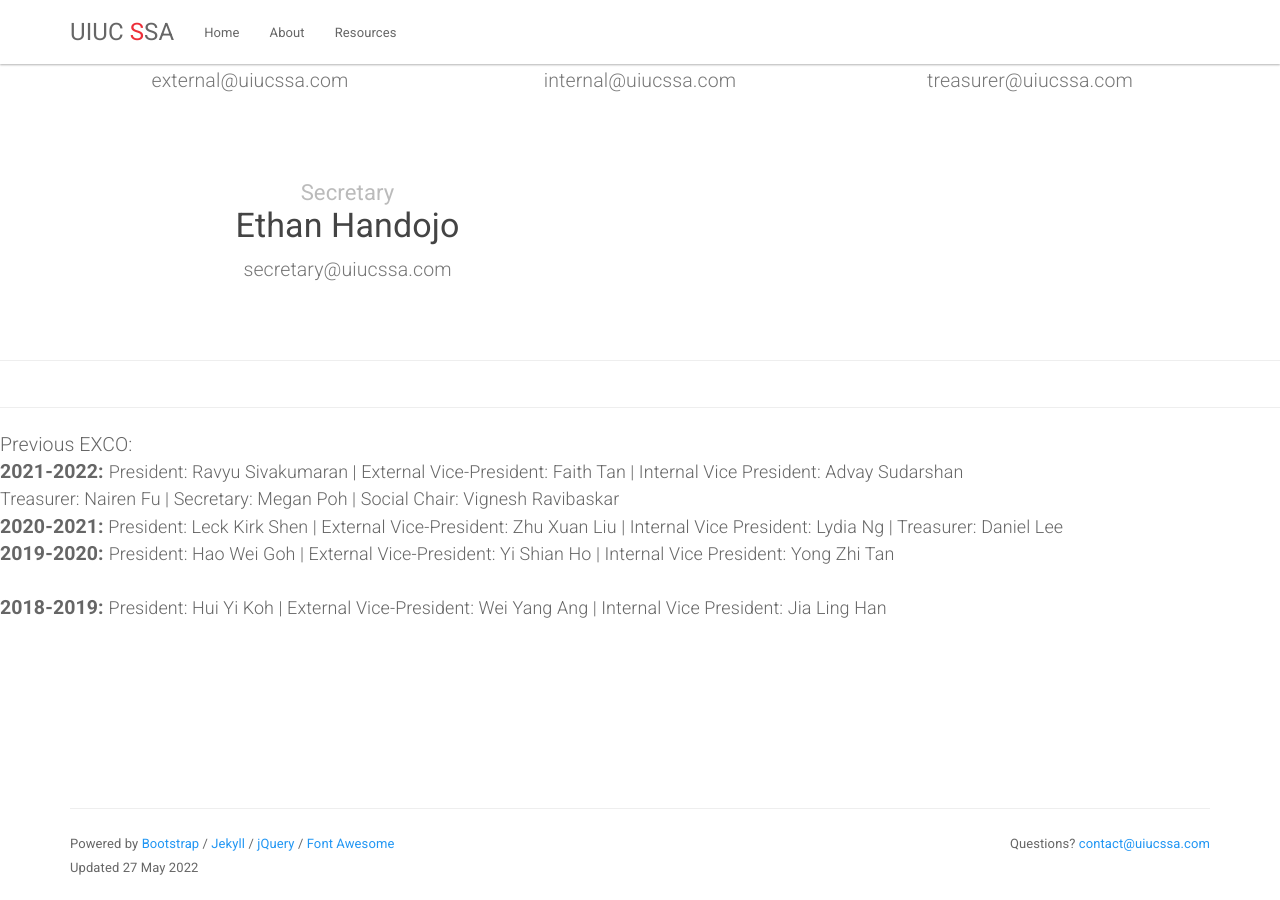
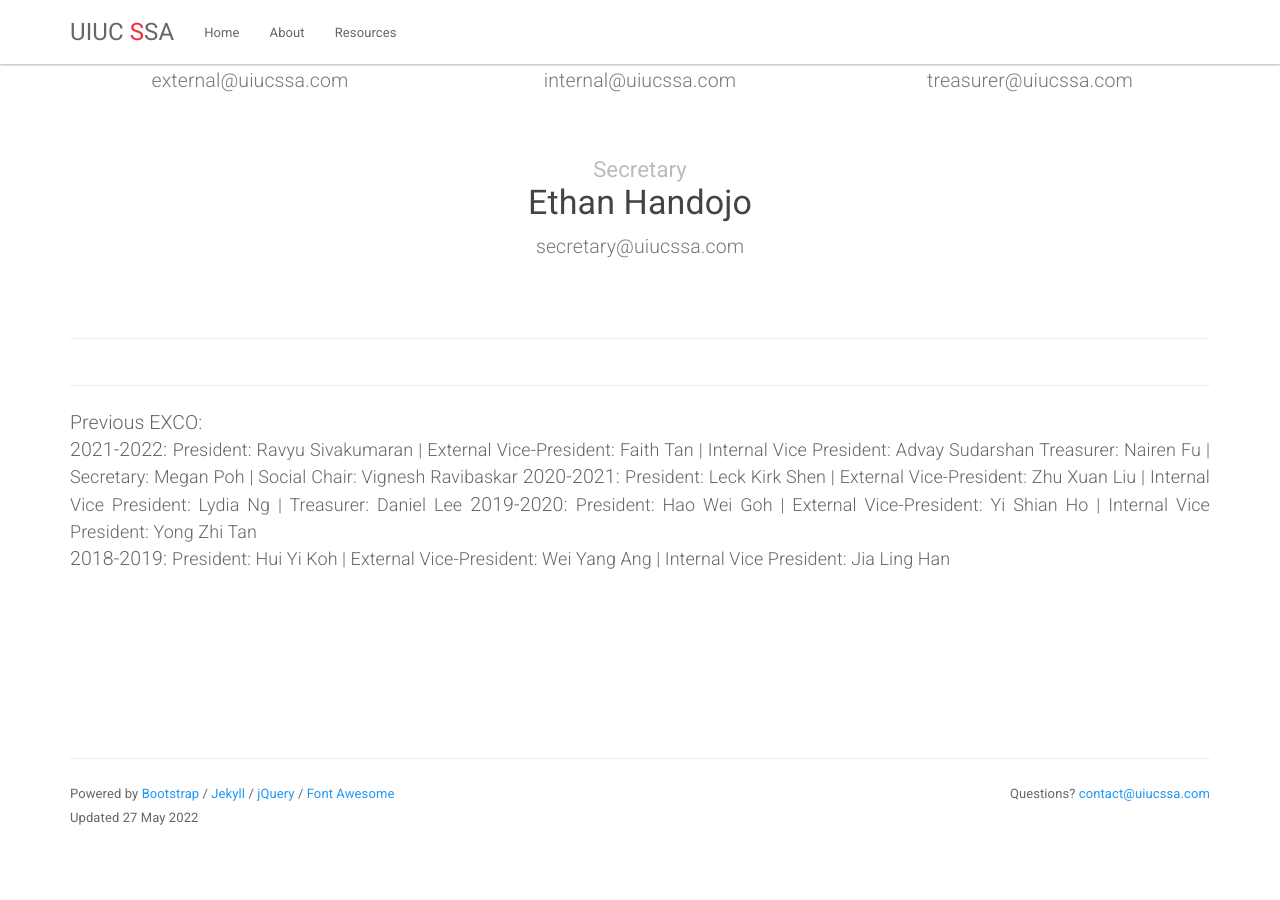
Before and after one commit to uiucssa/uiucssa.github.io, a Jekyll site: the page built from about.html, in a window 1280 px wide and 900 px high, scrolled down 1275 px. Built offline with Jekyll 4.4.1, drawn with Linux system fonts in a browser that asks for light colours; after the commit the page ends 2125 px from its top, so only the background shows below that; some of the changed lines change nothing that is shown.

Commit message:
Centered past ex-co

```diff
--- a/about.html
+++ b/about.html
@@ -141,7 +141,7 @@
         </h3>
         <p class="lead text-center"><a href="mailto:treasurer@uiucssa.com" style="color: #777">treasurer@uiucssa.com</a></p>
     </div>
-    <div class="col-md-6" style="padding-bottom: 30px;">
+    <div class="col-md-" style="padding-bottom: 30px;">
         <!-- <img src="{{ site.url }}/img/exco/ruowei.png" class="img-responsive center-block"> -->
         <h3 class="text-center">
             <small>Secretary</small><br>
@@ -149,7 +149,7 @@
         </h3>
         <p class="lead text-center"><a href="mailto:secretary@uiucssa.com" style="color: #777">secretary@uiucssa.com</a></p>
     </div>
-    <!-- <div class="col-md-2"> -->
+    <div class="col-md-2">
     </div>
 </div>
 <hr>
@@ -167,11 +167,11 @@
 <div style="padding-bottom: 100px;">
         <p class="lead text-justify">
            Previous EXCO: <br>
-           <b>2021-2022: </b><small> President: Ravyu Sivakumaran | External Vice-President: Faith Tan | Internal Vice President: Advay Sudarshan
-            <br> Treasurer: Nairen Fu | Secretary: Megan Poh | Social Chair: Vignesh Ravibaskar </small>
-           <br><b>2020-2021:</b><small> President: Leck Kirk Shen | External Vice-President: Zhu Xuan Liu | Internal Vice President: Lydia Ng     | Treasurer: Daniel Lee</small>
-           <br><b>2019-2020: </b><small> President: Hao Wei Goh    | External Vice-President: Yi Shian Ho  | Internal Vice President: Yong Zhi Tan </small><br>
-           <br><b>2018-2019:</b> <small> President: Hui Yi Koh     | External Vice-President: Wei Yang Ang | Internal Vice President: Jia Ling Han </small><br>
+           2021-2022: <small> President: Ravyu Sivakumaran | External Vice-President: Faith Tan | Internal Vice President: Advay Sudarshan
+            Treasurer: Nairen Fu | Secretary: Megan Poh | Social Chair: Vignesh Ravibaskar </small>
+           2020-2021: <small> President: Leck Kirk Shen | External Vice-President: Zhu Xuan Liu | Internal Vice President: Lydia Ng     | Treasurer: Daniel Lee</small>
+           2019-2020: <small> President: Hao Wei Goh    | External Vice-President: Yi Shian Ho  | Internal Vice President: Yong Zhi Tan </small><br>
+           2018-2019: <small> President: Hui Yi Koh     | External Vice-President: Wei Yang Ang | Internal Vice President: Jia Ling Han </small><br>
 </div>
 <!-- A guide on the offsets in order to center the alignment:
 https://getbootstrap.com/docs/4.3/layout/grid/#offsetting-columns -->
```
